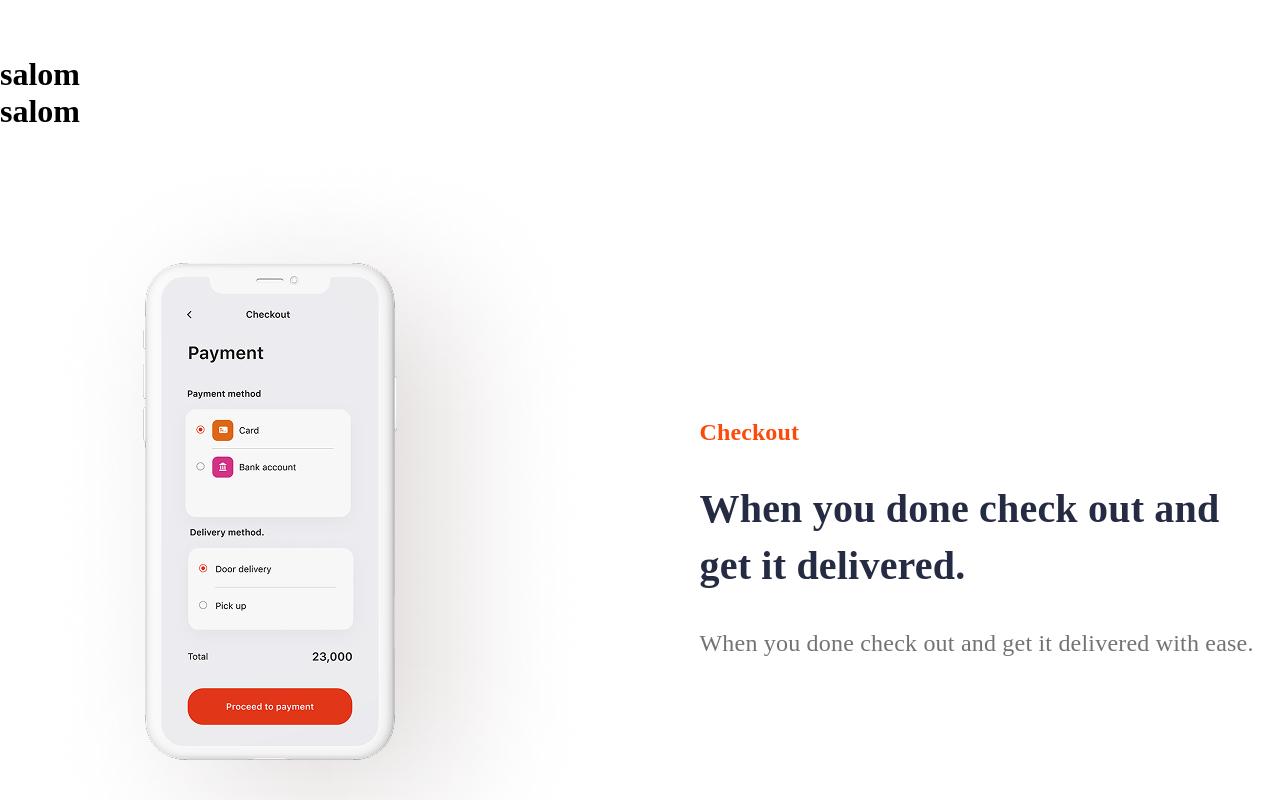
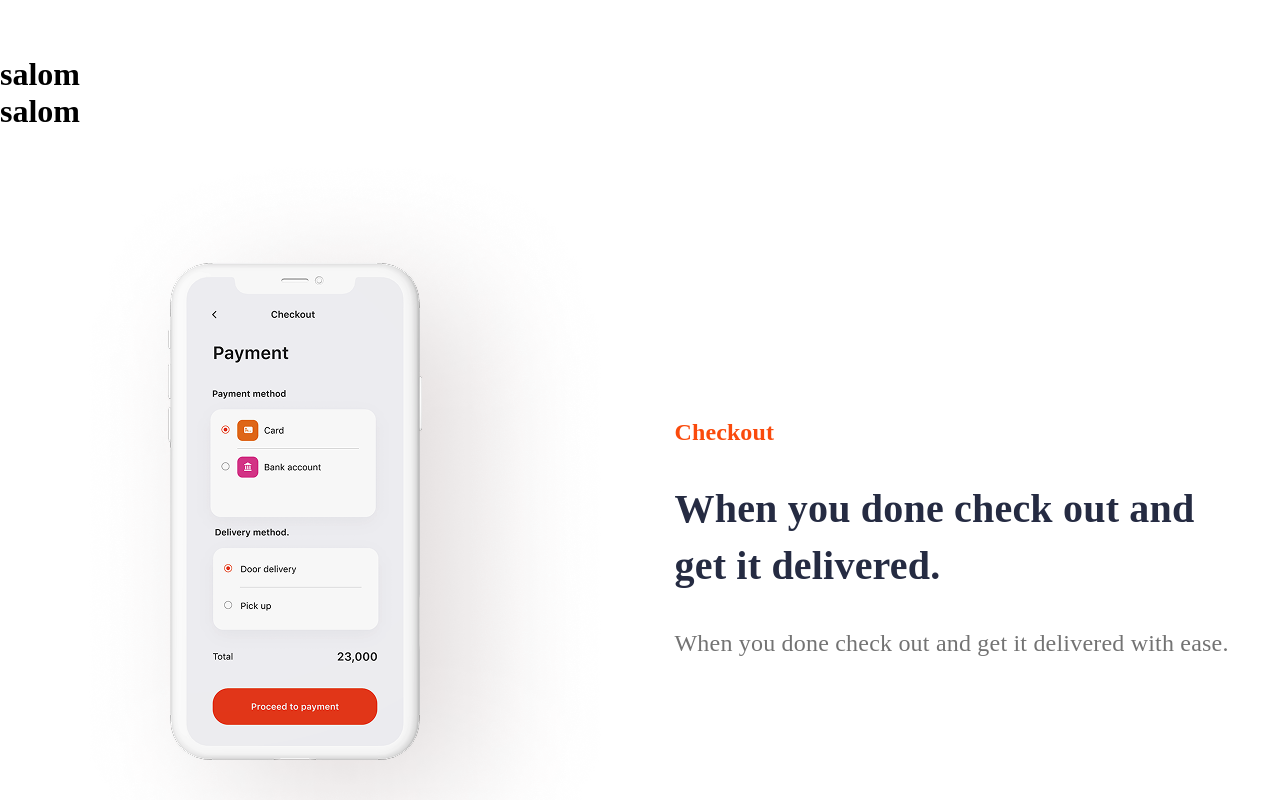
Before and after one commit to Umar033ya/Jamoviy-ish-, a React (Vite) app: page / in a window 1280 px wide. Shown: the part 1400-2200 px from the top of the page. Built offline with nearby package versions, Linux system fonts and the light colour scheme.

Commit message:
Update section5.css
stn5 gap to'g'rilandi

```diff
--- a/src/components/main/section5/section5.css
+++ b/src/components/main/section5/section5.css
@@ -30,5 +30,5 @@ color: #737373;
     display: flex;
     align-items: center;
     justify-content: center;
-    gap: 100px;
+    gap: 50px;
 }
```
